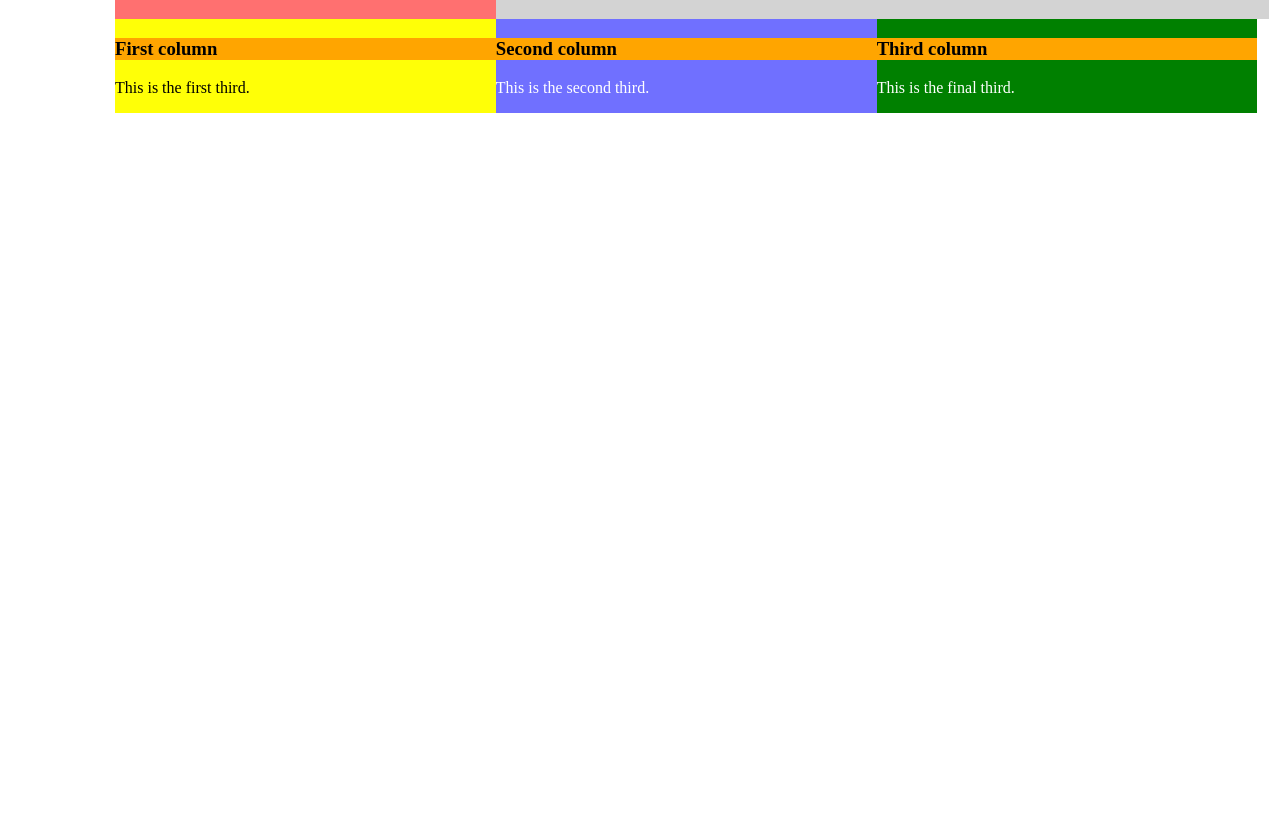
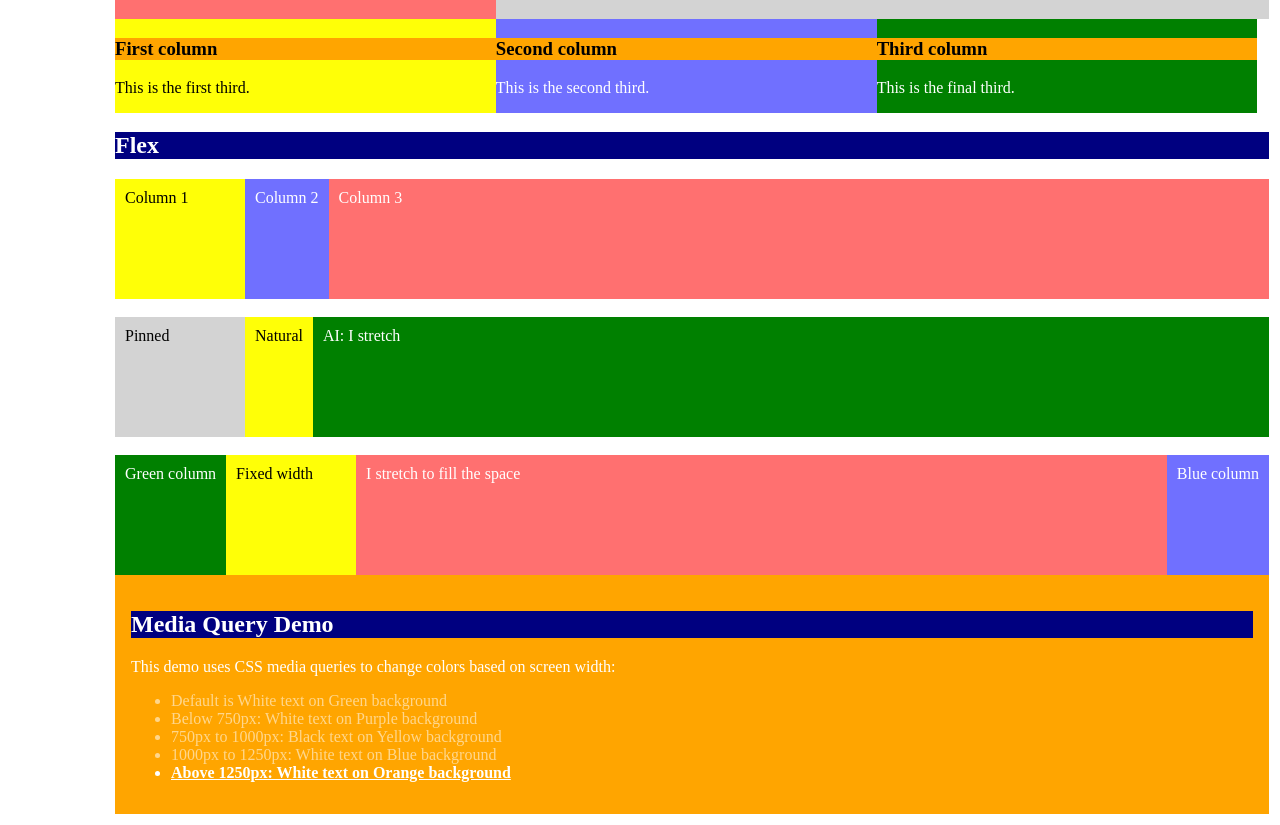
Before and after one commit to agavakole/webdev-client, a Next.js app: page /labs/lab2 in a window 1280 px wide. Shown: the part 8100-8925 px from the top of the page. Before the commit the page ends 8224 px from the top, so only its background shows below. Built offline with nearby package versions, Linux system fonts and the light colour scheme.

Commit message:
Lab 2 flex and media queries

```diff
--- /dev/null
+++ b/app/labs/lab2/Flex.tsx
@@ -0,0 +1,31 @@
+export default function Flex() {
+  return (
+    <div id="wd-css-flex">
+      <h2>Flex</h2>
+      <div className="wd-flex-row-container">
+        <div className="wd-bg-color-yellow wd-width-110px">Column 1</div>
+        <div className="wd-bg-color-blue wd-fg-color-white">Column 2</div>
+        <div className="wd-bg-color-red wd-fg-color-white wd-flex-grow-1">
+          Column 3
+        </div>
+      </div>
+      <br />
+      <div id="wd-ai-flex" className="wd-flex-row-container">
+        <div className="wd-bg-color-gray wd-width-110px">Pinned</div>
+        <div className="wd-bg-color-yellow">Natural</div>
+        <div className="wd-bg-color-green wd-fg-color-white wd-flex-grow-1">
+          AI: I stretch
+        </div>
+      </div>
+      <br />
+      <div className="wd-flex-row-container">
+        <div className="wd-bg-color-green wd-fg-color-white">Green column</div>
+        <div className="wd-bg-color-yellow wd-width-110px">Fixed width</div>
+        <div className="wd-bg-color-red wd-fg-color-white wd-flex-grow-1">
+          I stretch to fill the space
+        </div>
+        <div className="wd-bg-color-blue wd-fg-color-white">Blue column</div>
+      </div>
+    </div>
+  );
+}
--- /dev/null
+++ b/app/labs/lab2/MediaQueriesDemo.css
@@ -0,0 +1,87 @@
+.wd-media-queries-demo {
+  background-color: green;
+  color: white;
+  padding: 1rem;
+}
+
+.wd-media-queries-demo li {
+  opacity: 0.55;
+  font-weight: normal;
+  text-decoration: none;
+}
+
+.wd-media-queries-demo li.wd-mq-rule-default {
+  opacity: 1;
+  font-weight: bold;
+  text-decoration: underline;
+}
+
+@media (min-width: 750px) and (max-width: 1000px) {
+  .wd-media-queries-demo {
+    background-color: yellow;
+    color: black;
+  }
+  /* Same specificity as the default highlight — must clear it here */
+  .wd-media-queries-demo li.wd-mq-rule-default {
+    opacity: 0.55;
+    font-weight: normal;
+    text-decoration: none;
+  }
+  .wd-media-queries-demo li.wd-mq-rule-750 {
+    opacity: 1;
+    font-weight: bold;
+    text-decoration: underline;
+  }
+}
+
+@media (min-width: 1000px) and (max-width: 1250px) {
+  .wd-media-queries-demo {
+    background-color: blue;
+    color: white;
+  }
+  .wd-media-queries-demo li.wd-mq-rule-default {
+    opacity: 0.55;
+    font-weight: normal;
+    text-decoration: none;
+  }
+  .wd-media-queries-demo li.wd-mq-rule-1000 {
+    opacity: 1;
+    font-weight: bold;
+    text-decoration: underline;
+  }
+}
+
+@media (min-width: 1250px) {
+  .wd-media-queries-demo {
+    background-color: orange;
+    color: white;
+  }
+  .wd-media-queries-demo li.wd-mq-rule-default {
+    opacity: 0.55;
+    font-weight: normal;
+    text-decoration: none;
+  }
+  .wd-media-queries-demo li.wd-mq-rule-1250 {
+    opacity: 1;
+    font-weight: bold;
+    text-decoration: underline;
+  }
+}
+
+/* AI sample: small screens under 750px */
+@media (max-width: 749px) {
+  .wd-media-queries-demo {
+    background-color: purple;
+    color: white;
+  }
+  .wd-media-queries-demo li.wd-mq-rule-default {
+    opacity: 0.55;
+    font-weight: normal;
+    text-decoration: none;
+  }
+  .wd-media-queries-demo li.wd-mq-rule-ai {
+    opacity: 1;
+    font-weight: bold;
+    text-decoration: underline;
+  }
+}
--- /dev/null
+++ b/app/labs/lab2/MediaQueriesDemo.tsx
@@ -0,0 +1,29 @@
+import "./MediaQueriesDemo.css";
+
+export default function MediaQueriesDemo() {
+  return (
+    <div className="wd-media-queries-demo">
+      <h2>Media Query Demo</h2>
+      <p>
+        This demo uses CSS media queries to change colors based on screen width:
+      </p>
+      <ul>
+        <li className="wd-mq-rule-default">
+          Default is White text on Green background
+        </li>
+        <li className="wd-mq-rule-ai">
+          Below 750px: White text on Purple background
+        </li>
+        <li className="wd-mq-rule-750">
+          750px to 1000px: Black text on Yellow background
+        </li>
+        <li className="wd-mq-rule-1000">
+          1000px to 1250px: White text on Blue background
+        </li>
+        <li className="wd-mq-rule-1250">
+          Above 1250px: White text on Orange background
+        </li>
+      </ul>
+    </div>
+  );
+}
--- a/app/labs/lab2/index.css
+++ b/app/labs/lab2/index.css
@@ -382,3 +382,22 @@ img.wd-float-right {
 .wd-grid-col-left-sidebar { width: 20%; float: left; }
 .wd-grid-col-main-content { width: 60%; float: left; }
 .wd-grid-col-right-sidebar { width: 20%; float: left; }
+
+/* 2.1.19 flex */
+.wd-flex-row-container {
+  display: flex;
+  flex-direction: row;
+}
+.wd-flex-row-container > div {
+  height: 100px;
+  padding: 10px;
+  white-space: nowrap;
+}
+.wd-flex-grow-1 {
+  flex-grow: 1;
+}
+.wd-width-110px {
+  /* Room for "Column 1" + 10px padding under border-box */
+  width: 110px;
+  flex-shrink: 0;
+}
--- a/app/labs/lab2/page.tsx
+++ b/app/labs/lab2/page.tsx
@@ -12,6 +12,8 @@ import Positions from "./Positions";
 import Zindex from "./Zindex";
 import Float from "./Float";
 import GridLayout from "./GridLayout";
+import Flex from "./Flex";
+import MediaQueriesDemo from "./MediaQueriesDemo";
 
 export default function Lab2() {
   return (
@@ -144,6 +146,8 @@ export default function Lab2() {
       <Zindex />
       <Float />
       <GridLayout />
+      <Flex />
+      <MediaQueriesDemo />
     </div>
   );
 }
```
